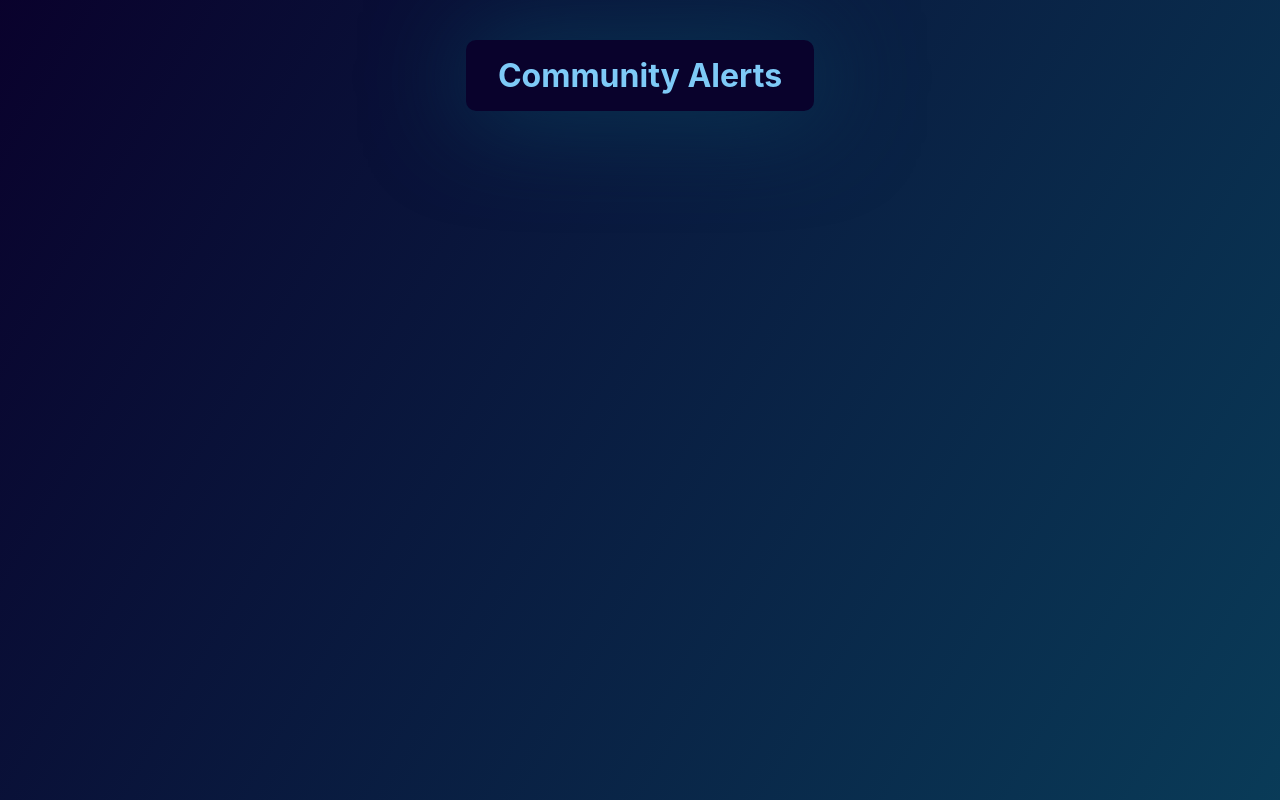
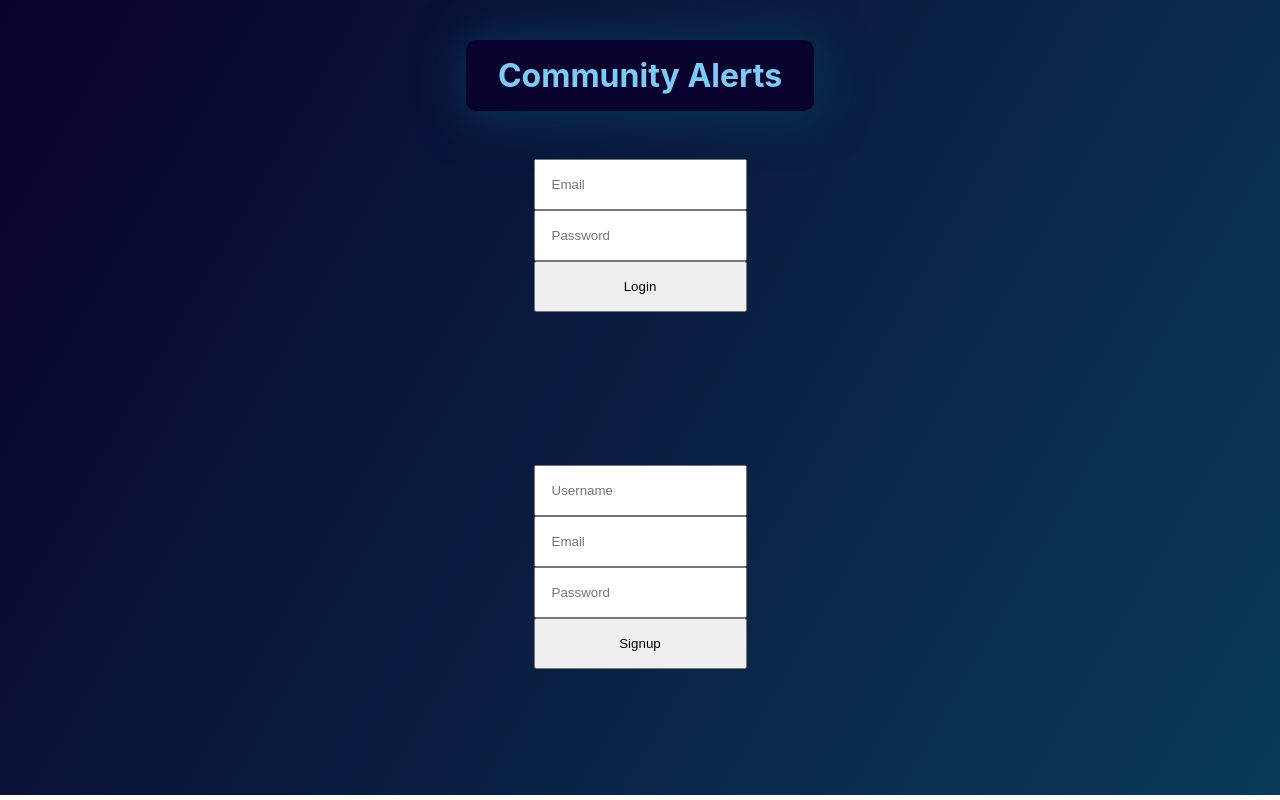
Before and after one commit to SuedePritch/CommunityAlerts, a React (Create React App) app in the folder client/: page / in a window 1280 px wide. Built offline with nearby package versions, Linux system fonts and the light colour scheme.

Commit message:
conditional rendering

```diff
--- a/client/src/App.css
+++ b/client/src/App.css
@@ -13,19 +13,22 @@
 }
 
 .main-content{
+  background: linear-gradient(120deg, var(--clr-primary-500), var(--clr-accent-500));
   padding: 0.5rem;
-  height: 100vh;
   width: 100vw;
-  background: linear-gradient(120deg, var(--clr-primary-500), var(--clr-accent-500));
   display: flex;
-  justify-content: center;
+  flex-direction: column;
+  align-items: center;
 }
 .main-content h1{
   background: var(--clr-primary-500);
   border-radius: 10px;
   height: fit-content;
   padding:1rem 2rem;
-  margin-top: 2rem;
+  margin: 2rem;
   color:var(--clr-accent-900);
-  box-shadow: 2px 2px 100px 0px var(--clr-accent-500);
+  box-shadow: 2px 2px 50px 0px var(--clr-accent-500);
 }
+.main-content> *{
+  padding:1rem 2rem;
+}
--- a/client/src/App.js
+++ b/client/src/App.js
@@ -8,8 +8,6 @@ import { setContext } from '@apollo/client/link/context';
 import './App.css'
 
 // Component Imports
-import Login from './pages/Login/Login'
-import Signup from './pages/Signup/Signup'
 import Main from './pages/Main/Main';
 
 // APOLLO CONFIG
@@ -27,10 +25,6 @@ function App() {
       <>
 
         <Routes>
-          {/* Auth Routes */}
-          <Route path='/login' element={<Login />} />
-          <Route path='/signup' element={<Signup />} />
-
           {/* Main Landing Page */}
           <Route path='/' element={<Main />} />
 
--- a/client/src/components/Forms/Form.scss
+++ b/client/src/components/Forms/Form.scss
@@ -1,8 +1,7 @@
 .form{
-    height:100%;
     display: grid;
-    grid-template-columns: repeat(12, 1fr);
-    grid-template-rows: repeat(12,1fr);
+    grid-template-columns: repeat(6, 1fr);
+    grid-template-rows: repeat(6,1fr);
 }
 .form-field > *{
     width: 100%;
@@ -11,18 +10,18 @@
     // margin:1rem 0;
     padding: 1rem;
 }
-.form-field-button{
-    background: var(--clr-primary-500);
-    color: var(--clr-accent-500);
-}
+// .form-field-button{
+    // background: var(--clr-primary-500);
+    // color: var(--clr-accent-500);
+// }
 
 
 
 
 
 .login{
-    grid-column: 3 / 11;
+    grid-column: 3 / 5;
 }
 .signup{
-    grid-column: 3 / 11;
+    grid-column: 3 / 5;
 }
--- a/client/src/components/Forms/LoginForm.jsx
+++ b/client/src/components/Forms/LoginForm.jsx
@@ -31,7 +31,7 @@ function LoginForm() {
         });
     };
 return (
-    <div className='main-content'>
+    <div>
         <form className='form' onSubmit={handleFormSubmit}>
                 <div className='form-field login'>
                     <input placeholder='Email' name= 'email' type='email' id='email'
--- a/client/src/components/Forms/SignUpForm.jsx
+++ b/client/src/components/Forms/SignUpForm.jsx
@@ -30,7 +30,7 @@ function SignUpForm() {
         });
 };
 return (
-    <div className='main-content'>
+    <div>
         <form className='form' onSubmit={handleFormSubmit}>
                 <div className='form-field signup'>
                     <input placeholder='Username' name= 'username' type='username' id='username'
--- a/client/src/components/Login/Login.jsx
+++ b/client/src/components/Login/Login.jsx
@@ -2,7 +2,7 @@ import React from 'react'
 
 
 // Component Imports
-import LoginForm from '../../components/Forms/LoginForm'
+import LoginForm from '../Forms/LoginForm'
 
 function Login() {
   return (
--- a/client/src/components/Signup/Signup.jsx
+++ b/client/src/components/Signup/Signup.jsx
@@ -2,7 +2,7 @@ import React from 'react'
 
 
 // Component Imports
-import SignUpForm from '../../components/Forms/SignUpForm'
+import SignUpForm from '../Forms/SignUpForm'
 
 function SignUp() {
   return (
--- a/client/src/pages/Main/Main.jsx
+++ b/client/src/pages/Main/Main.jsx
@@ -1,13 +1,46 @@
-import React from 'react'
+import React,{ useState, useEffect} from 'react'
+import Login from '../../components/Login/Login'
+import Signup from '../../components/Signup/Signup'
+function Main() {
+  const [loggedIn, setLoggedIn] = useState(false)
+    const token = localStorage.getItem('id_token')
 
 
-function Main() {
+        useEffect(() => {
+            if(token){
+                setLoggedIn(true)
+            }else if(!token){
+                return
+            }
+        }, [loggedIn, token])
+
+
+
+    const signout = () =>{
+        localStorage.clear()
+        setLoggedIn(false)
+    }
   return (
       <div>
+          {loggedIn ?
         <div className='main-content'>
           <h1>Community Alerts</h1>
+          <h3>Alerts Form</h3>
+          <button onClick={signout}>Signout</button>
         </div>
-      </div>
+
+          :
+          <div className='main-content'>
+            <h1>Community Alerts</h1>
+            <div>
+              <Login/>
+              <Signup/>
+            </div>
+        </div>
+
+          }
+          </div>
+
   )
 }
 
```
